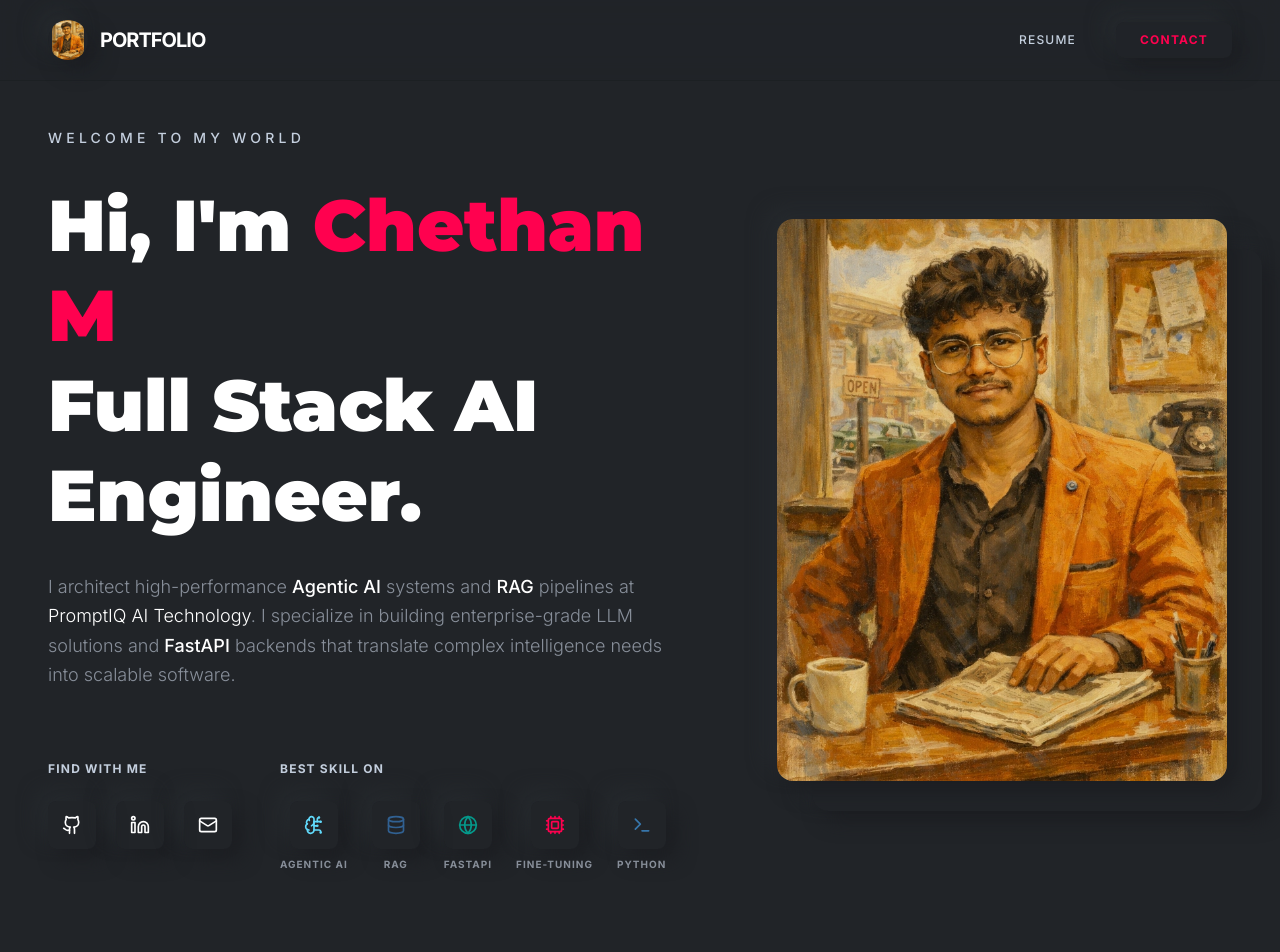
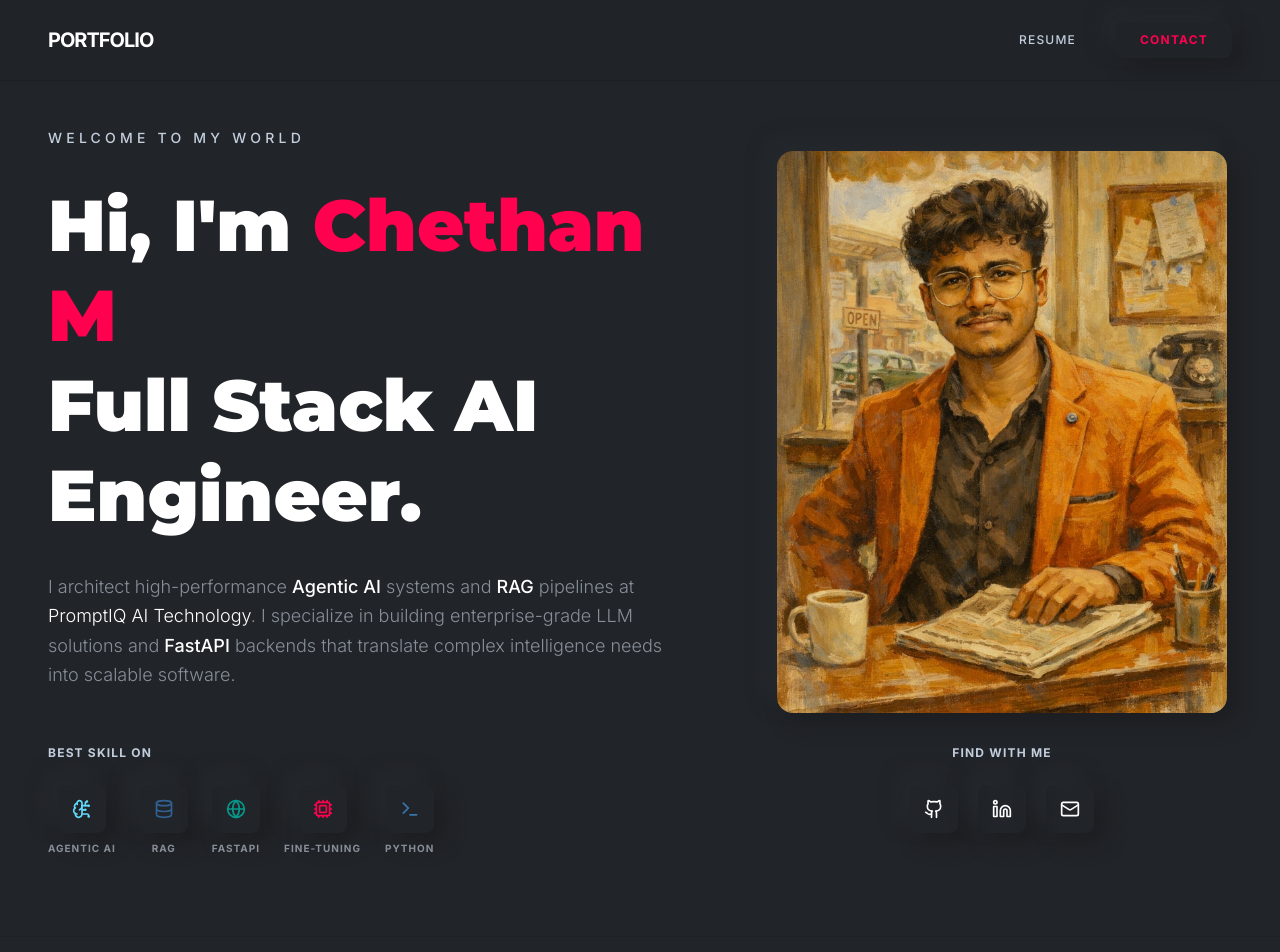
Before and after one commit to chethan-m-29/chethan-m-29, a React (Vite) app in the folder portfolio/: page / in a window 1280 px wide. Shown: the top 952 px of the page. Built offline with nearby package versions, Linux system fonts and the light colour scheme.

Commit message:
Reorganize hero layout: remove navbar image, center portrait, move social links below image

```diff
--- a/portfolio/src/components/InBioHero.jsx
+++ b/portfolio/src/components/InBioHero.jsx
@@ -32,21 +32,8 @@ const InBioHero = () => {
                             I architect high-performance <span className="text-white font-medium">Agentic AI</span> systems and <span className="text-white font-medium">RAG</span> pipelines at <span className="text-white">PromptIQ AI Technology</span>. I specialize in building enterprise-grade LLM solutions and <span className="text-white font-medium">FastAPI</span> backends that translate complex intelligence needs into scalable software.
                         </p>
 
-                        <div className="flex flex-col md:flex-row gap-12 pt-10 justify-center lg:justify-start">
-                            {/* Social Links */}
-                            <div className="space-y-6">
-                                <span className="text-xs uppercase tracking-widest font-bold text-[#c4cfde] block">Find with me</span>
-                                <div className="flex gap-5 justify-center lg:justify-start">
-                                    {socialLinks.map((social, i) => (
-                                        <a key={i} href={social.href} className="icon-box" target="_blank" rel="noopener noreferrer">
-                                            <social.Icon size={20} />
-                                        </a>
-                                    ))}
-                                </div>
-                            </div>
-
-                            {/* Skills with Labels */}
-                            <div className="space-y-6">
+                        {/* Skills with Labels - Moved up */}
+                        <div className="space-y-6 pt-6">
                             <span className="text-xs uppercase tracking-widest font-bold text-[#c4cfde] block">Best skill on</span>
                             <div className="flex flex-wrap gap-x-6 gap-y-6 justify-center lg:justify-start">
                                 {skillIcons.map((skill, i) => (
@@ -62,19 +49,29 @@ const InBioHero = () => {
                             </div>
                         </div>
                     </div>
-                    </div>
 
-                    {/* Right Portrait */}
-                    <div className="w-full lg:w-5/12 relative order-1 lg:order-2 mb-12 lg:mb-0">
-                        <div className="inbio-shadow rounded-2xl overflow-hidden relative z-10 bg-[#212428] aspect-[4/5] max-w-[450px] mx-auto">
+                    {/* Right Column - Image + Social Links */}
+                    <div className="w-full lg:w-5/12 relative order-1 lg:order-2 mb-12 lg:mb-0 flex flex-col items-center gap-8">
+                        {/* Portrait - Vertically Centered */}
+                        <div className="inbio-shadow rounded-2xl overflow-hidden relative z-10 bg-[#212428] aspect-[4/5] max-w-[450px] w-full">
                             <img
                                 src={`${import.meta.env.BASE_URL}portrait.jpg`}
                                 alt="Chethan M"
                                 className="w-full h-full object-cover brightness-90 hover:brightness-110 transition-all duration-700 scale-x-[-1]"
                             />
                         </div>
-                        {/* Background Shape */}
-                        <div className="absolute bottom-[-20px] right-[-20px] md:bottom-[-30px] md:right-[-30px] w-full h-full max-w-[450px] mx-auto hidden md:block inbio-shadow rounded-2xl z-0" />
+
+                        {/* Social Links - Below Image */}
+                        <div className="space-y-6">
+                            <span className="text-xs uppercase tracking-widest font-bold text-[#c4cfde] block text-center">Find with me</span>
+                            <div className="flex gap-5 justify-center">
+                                {socialLinks.map((social, i) => (
+                                    <a key={i} href={social.href} className="icon-box" target="_blank" rel="noopener noreferrer">
+                                        <social.Icon size={20} />
+                                    </a>
+                                ))}
+                            </div>
+                        </div>
                     </div>
                 </div>
             </div>
--- a/portfolio/src/components/Navbar.jsx
+++ b/portfolio/src/components/Navbar.jsx
@@ -6,9 +6,6 @@ const Navbar = () => {
             <div className="container mx-auto px-8 lg:px-12 h-20 flex items-center justify-between">
                 {/* Logo Section */}
                 <div className="flex items-center gap-3 shrink-0">
-                    <div className="w-10 h-10 rounded-full inbio-shadow flex items-center justify-center p-1 overflow-hidden">
-                        <img src={`${import.meta.env.BASE_URL}portrait.jpg`} alt="C" className="rounded-full shadow-inner scale-x-[-1]" />
-                    </div>
                     <span className="text-xl font-bold tracking-tighter text-white">PORTFOLIO</span>
                 </div>
 
```
Lines whose indentation alone changed are shown as unchanged.
